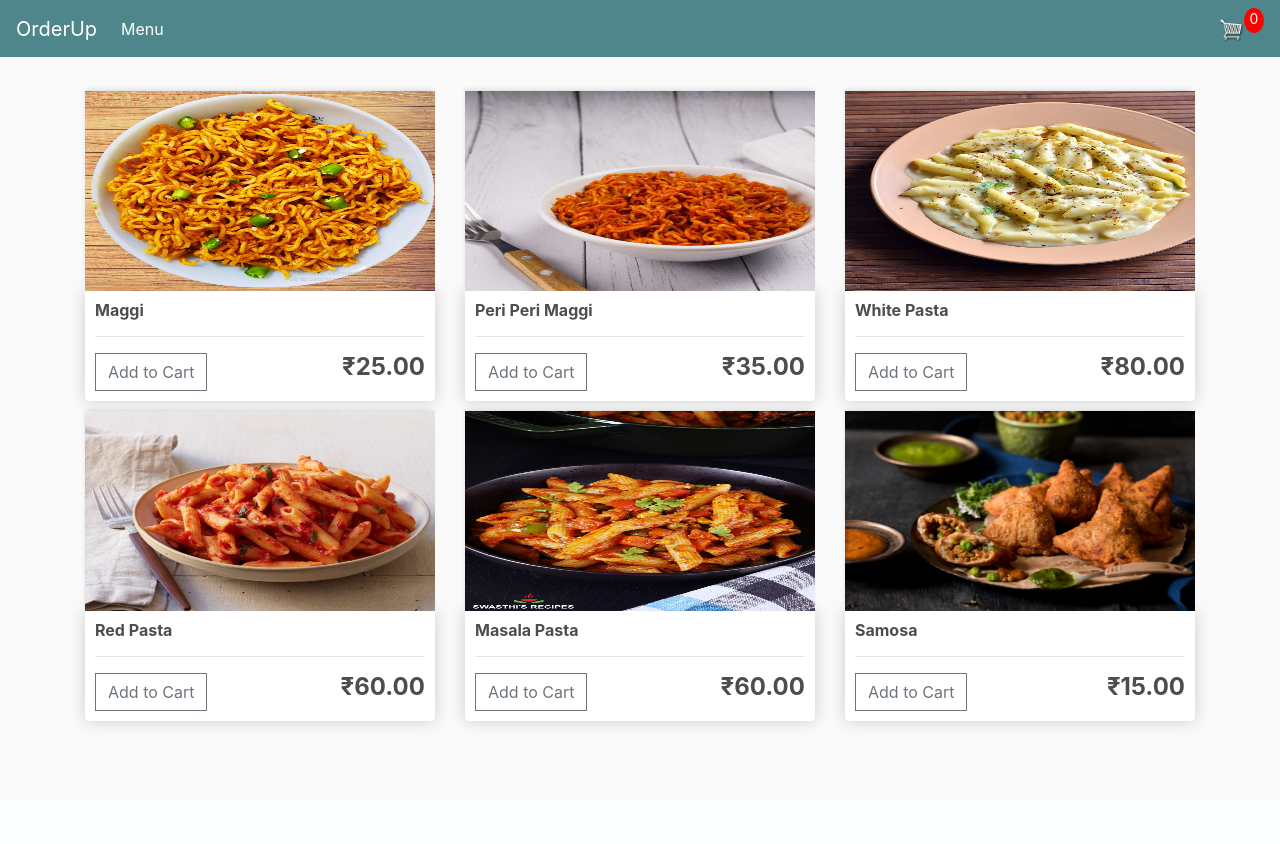
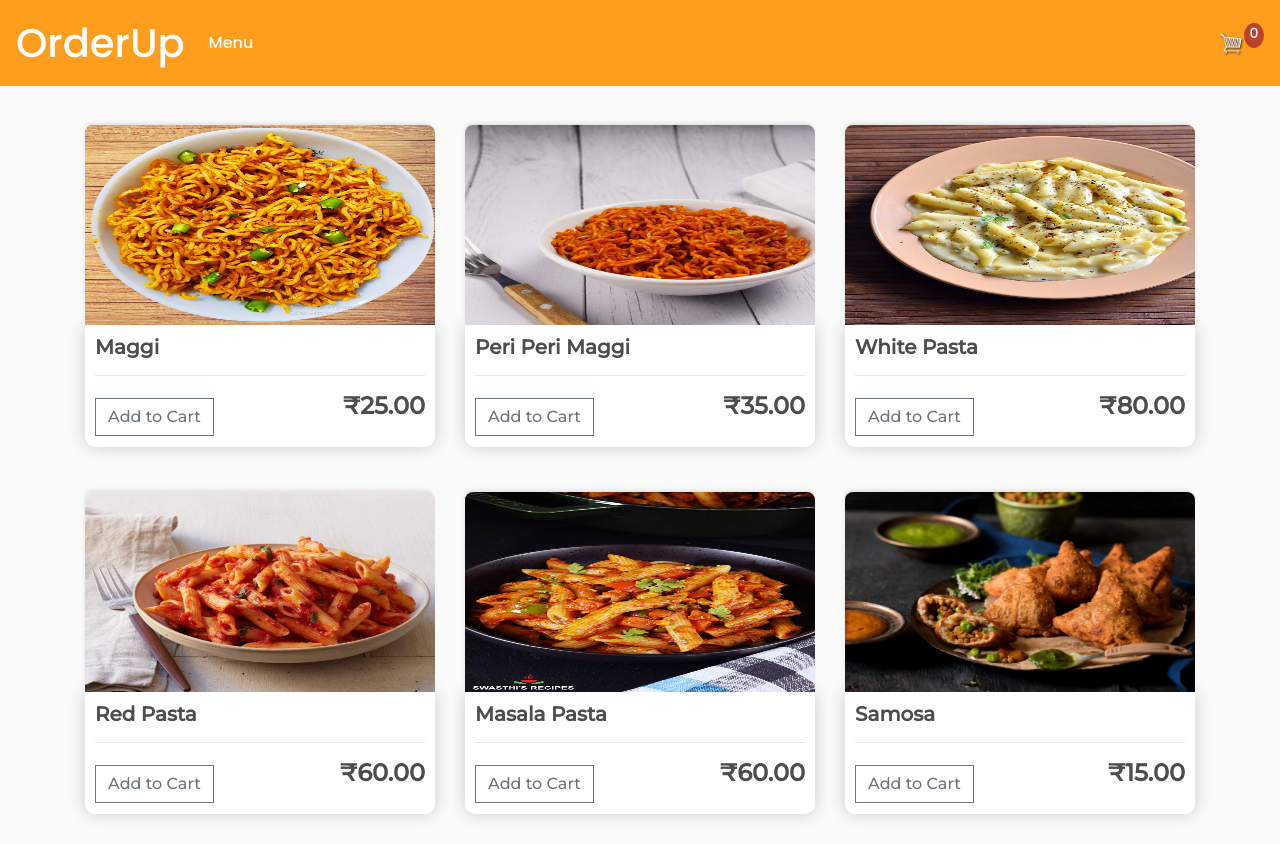
Before and after one commit to aryasuneesh/OrderUp, a Django app: page / in a window 1280 px wide. Before the commit the page ends 729 px from the top, so only its background shows below. Run offline with Django 3.2, Linux system fonts and the light colour scheme; data comes from the database, SQL or seed files in the repository; both versions use the stored data as it was after the commit; some libraries are stand-ins or nearby versions.

Commit message:
Changed css

```diff
--- a/store/static/store/css/main.css
+++ b/store/static/store/css/main.css
@@ -11,6 +11,7 @@
 	background-color: #fff;
 	border-radius: 4px;
 	padding: 10px;
+	font-family: 'Montserrat', sans-serif;
 }
 
 .thumbnail{
@@ -19,14 +20,31 @@
 	-webkit-box-shadow: -1px -3px 5px -2px rgba(214,214,214,1);
     -moz-box-shadow: -1px -3px 5px -2px rgba(214,214,214,1);
     box-shadow: -1px -3px 5px -2px rgba(214,214,214,1);
+	border-radius: 8px 8px 0 0;
+}
+
+.box-element.product h6{
+	font-size: 20px;
 }
 
 .product{
-	border-radius: 0 0 4px 4px;
+	border-radius: 0 0 10px 10px;
+	font-size: 30px;
+
 }
 
 .bg-dark{
-	background-color: #4f868c!important;
+	background-color: #ff9d1c!important;
+}
+
+.navbar-brand{
+	font-family: 'Poppins', sans-serif;;
+	font-size: 40px;
+}
+
+.nav-link{
+	font-family: 'Poppins', sans-serif;
+	font-size: 16px;
 }
 
 #cart-icon{
@@ -39,19 +57,22 @@
 	display: block;
 	text-align: center;
 	color:#fff;
-	background-color: red;
+	background-color: #BC412B;
 	width: 20px;
 	height: 25px;
 	border-radius: 50%;
 	font-size: 14px;
+	font-family: 'Poppins', sans-serif;
 }
 
 .col-lg-4, .col-lg-6, .col-lg-8, .col-lg-12{
-	margin-top: 10px;
+	margin-top: 15px;
+	margin-bottom: 30px;
 }
 
 .btn{
 	border-radius: 0;
+	font-family: 'Montserrat', sans-serif;
 }
 
 .row-image{
--- a/store/templates/store/main.html
+++ b/store/templates/store/main.html
@@ -29,8 +29,13 @@
       href="{% static 'store/css/main.css' %}"
     />
 
-    <!-- below js code is used to check if a user is logged in or not-->
-    <!-- if he isn't, then value returned is 'AnonymousUser' -->
+    <link rel="preconnect" href="https://fonts.googleapis.com" />
+    <link rel="preconnect" href="https://fonts.gstatic.com" crossorigin />
+    <link
+      href="https://fonts.googleapis.com/css2?family=Montserrat:wght@500&family=Poppins:wght@500&display=swap"
+      rel="stylesheet"
+    />
+
     <script type="text/javascript">
       var user = "{{request.user}}";
       function getToken(name) {
@@ -53,15 +58,11 @@
       var csrftoken = getToken("csrftoken");
 
       function getCookie(name) {
-        // Split cookie string and get all individual name=value pairs in an array
         var cookieArr = document.cookie.split(";");
 
-        // Loop through the array elements
         for (var i = 0; i < cookieArr.length; i++) {
           var cookiePair = cookieArr[i].split("=");
 
-          /* Removing whitespace at the beginning of the cookie name
-				        and compare it with the given string */
           if (name == cookiePair[0].trim()) {
             // Decode the cookie value and return
             return decodeURIComponent(cookiePair[1]);
```
Also changed, not shown: store/templates/store/about.html (deleted, +0 -42 lines), store/templates/store/checkout.html (+7 -10 lines), db.sqlite3.
